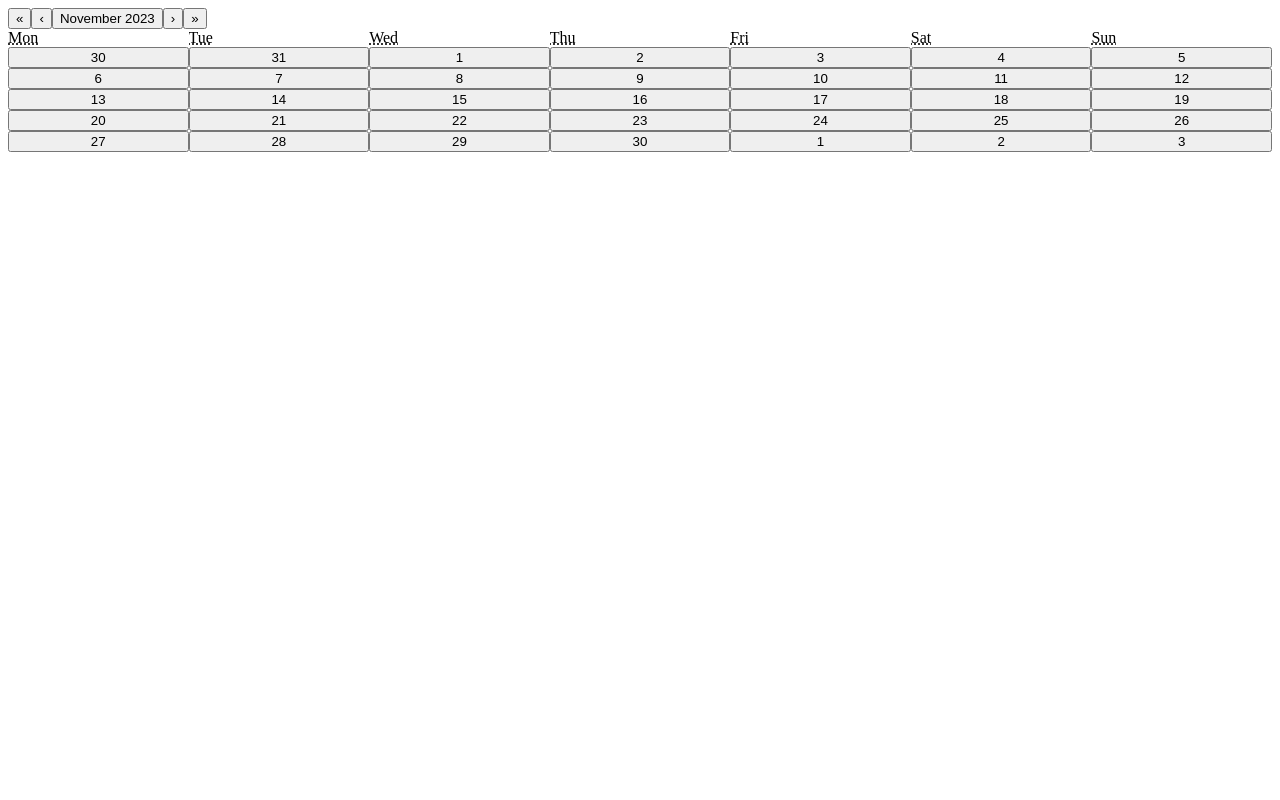
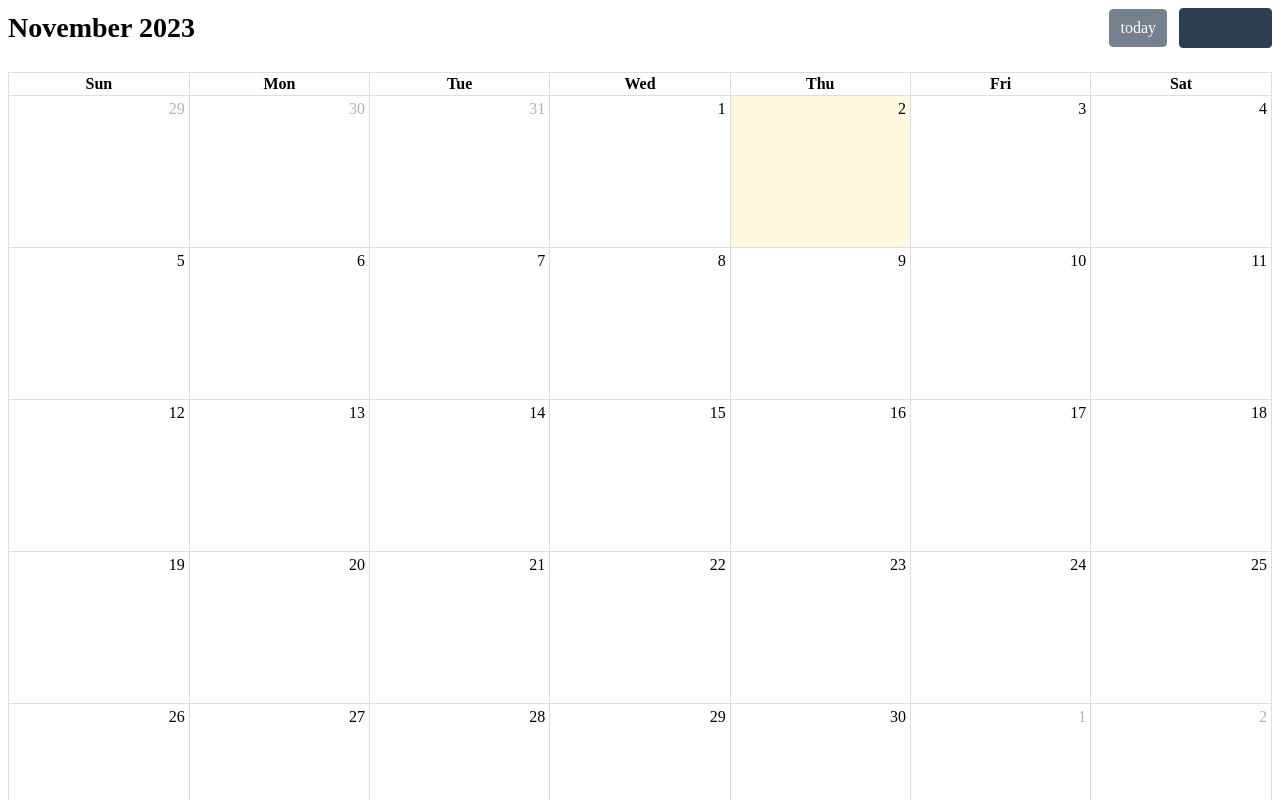
Before and after one commit to rachelleburgos/Timely, a React (Vite) app in the folder client/src/renderer/: page / in a window 1280 px wide. Shown: the top 800 px of the page. Built offline with nearby package versions, Linux system fonts and the light colour scheme.

Commit message:
main calendar

```diff
--- a/client/package.json
+++ b/client/package.json
@@ -23,6 +23,7 @@
     "@fullcalendar/daygrid": "^6.1.9",
     "@fullcalendar/interaction": "^6.1.9",
     "@fullcalendar/list": "^6.1.9",
+    "@fullcalendar/react": "^6.1.9",
     "@fullcalendar/timegrid": "^6.1.9",
     "@mui/icons-material": "^5.14.16",
     "electron-updater": "^6.1.1",
--- a/client/src/renderer/src/App.jsx
+++ b/client/src/renderer/src/App.jsx
@@ -1,11 +1,11 @@
 // import Versions from './components/Versions'
 // import icons from './assets/icons.svg'
-import { MainCalendar } from './components/calendar/calendar.jsx'
+import { MyCalendar } from './components/calendar/calendar.jsx'
 
 function App() {
   return (
     <div className="App">
-      <MainCalendar />
+      <MyCalendar />
     </div>
   )
 }
--- a/client/src/renderer/src/components/calendar/calendar.jsx
+++ b/client/src/renderer/src/components/calendar/calendar.jsx
@@ -1,9 +1,10 @@
-import Calendar from 'react-calendar'
+import FullCalendar from '@fullcalendar/react'
+import daygridPlugin from '@fullcalendar/daygrid'
 
-export function MainCalendar() {
+export const MyCalendar = () => {
   return (
-    <div className="calendar">
-      <Calendar />
+    <div>
+      <FullCalendar plugins={[daygridPlugin]} />
     </div>
   )
 }
```
Also changed, not shown: 1 other file (tests, documents, lock files or other folders).
